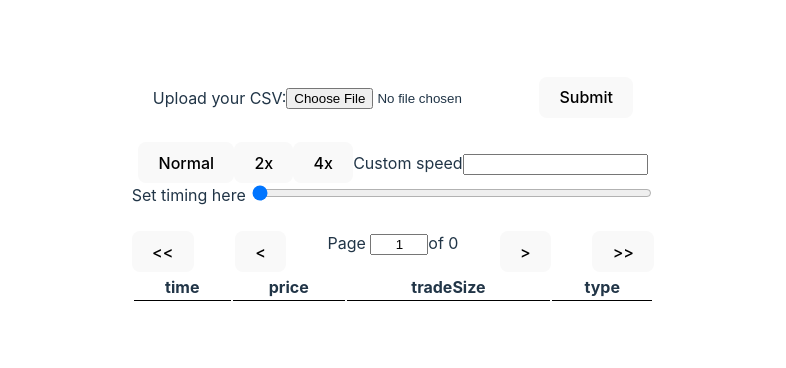
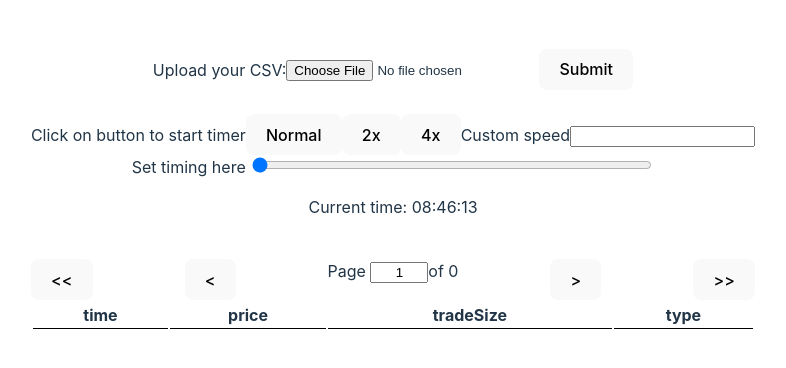
Before and after one commit to KT-man/timeAndSales-frontend, a React (Vite) app: page / in a window 1280 px wide. Shown: the part 210-578 px from the top of the page, without its empty margins (247-1033 px from the left). Built offline with nearby package versions, Linux system fonts and the light colour scheme.

Commit message:
Need to do the setInterval correctly, tie in the states and initialValues

```diff
--- a/src/components/TimelineComponent/TimelineControllerComponent/TimelineControllerComponent.tsx
+++ b/src/components/TimelineComponent/TimelineControllerComponent/TimelineControllerComponent.tsx
@@ -1,14 +1,46 @@
-import { FC } from "react";
+import { FC, useState } from "react";
 import styles from "./TimelineControllerComponent.module.css";
+import { useRecoilState } from "recoil";
+import currentTimeSelector from "@/recoilStores/timeline/currentTimeSelector";
+import incrementUnixTime from "./utils/incrementUnixTime";
 
 interface TimelineControllerComponentProps {}
 
 const TimelineControllerComponent: FC<
   TimelineControllerComponentProps
 > = () => {
+  const [activeTimer, setActiveTimer] = useState(false);
+  const [activeIntervalId, setActiveIntervalId] =
+    useState<ReturnType<typeof setInterval>>();
+  const [currentTime, setCurrentTime] = useRecoilState(currentTimeSelector);
+
+  const normalSpeedHandler = () => {
+    if (!activeTimer) {
+      const intervalId: ReturnType<typeof setInterval> = setInterval(
+        incrementUnixTime,
+        1000,
+        {
+          currentTime,
+          speed: 1,
+          setterFn: setCurrentTime,
+        }
+      );
+
+      setActiveTimer(true);
+      setActiveIntervalId(intervalId);
+      return;
+    }
+
+    setActiveTimer(false);
+    clearInterval(activeIntervalId);
+  };
+
   return (
     <div className={styles.controllerWrapper}>
-      <button type="button">Normal</button>
+      <span>Click on button to start timer</span>
+      <button type="button" onClick={normalSpeedHandler}>
+        Normal
+      </button>
       <button type="button">2x</button>
       <button type="button">4x</button>
       <label>
--- /dev/null
+++ b/src/components/TimelineComponent/TimelineControllerComponent/utils/incrementUnixTime.ts
@@ -0,0 +1,22 @@
+/**
+ * @description incrementUnixTime is a util function to start counting from current unix time
+ * and increment the time by the speed set by user
+ */
+
+import dayjs from "dayjs";
+import { SetterOrUpdater } from "recoil";
+
+function incrementUnixTime({
+  currentTime,
+  speed,
+  setterFn,
+}: {
+  currentTime: number;
+  speed: number;
+  setterFn: SetterOrUpdater<number>;
+}): void {
+  const newTime = dayjs.unix(currentTime).add(speed * 1, "seconds");
+  setterFn(newTime.unix());
+}
+
+export default incrementUnixTime;
--- /dev/null
+++ b/src/components/TimelineComponent/utils/convertUnixToTime.ts
@@ -0,0 +1,12 @@
+/**
+ * @description Util function to convert unix time to time format HH:mm:ss
+ */
+
+import dayjs from "dayjs";
+
+const convertUnixToTime = (unixTime: number): string => {
+  const stringTime = dayjs.unix(unixTime).format("HH:mm:ss");
+  return stringTime;
+};
+
+export default convertUnixToTime;
--- a/src/pages/HomePage.tsx
+++ b/src/pages/HomePage.tsx
@@ -10,15 +10,17 @@ import mockData from "@/data/InitialArray.json";
 import TimelineComponent from "@/components/TimelineComponent/TimelineComponent";
 import styles from "./HomePage.module.css";
 import TimelineStoreInterface from "@/types/TimelineStoreInterface/TimelineStoreInterface";
-import { useSetRecoilState } from "recoil";
+import { useRecoilState } from "recoil";
 import timelineStore from "@/recoilStores/timeline/timelineStore";
+import convertUnixToTime from "@/components/TimelineComponent/utils/convertUnixToTime";
 
 interface HomePageProps {}
 
 const HomePage: React.FC<HomePageProps> = () => {
   const [csvData, setCsvData] =
     useState<Array<TimeAndSalesInterface>>(mockData);
-  const setTimelineStore = useSetRecoilState(timelineStore);
+  const [timelineData, setTimelineData] = useRecoilState(timelineStore);
+  console.log(timelineData);
 
   const handleSubmit = (event: FormEvent<HTMLFormElement>) => {
     event.preventDefault();
@@ -64,7 +66,7 @@ const HomePage: React.FC<HomePageProps> = () => {
 
             // Set states
             setCsvData(taggedJsonData);
-            setTimelineStore(timelineState);
+            setTimelineData(timelineState);
           } else {
             console.log("Error with converting CSV", {
               errors: convertedData.errors,
@@ -94,7 +96,7 @@ const HomePage: React.FC<HomePageProps> = () => {
 
       <br />
       <TimelineComponent csvData={csvData} />
-
+      <p>Current time: {convertUnixToTime(timelineData.currentTime)}</p>
       <br></br>
       <div className={styles.homePageWrapper}>
         <ControlPanelComponent />
--- a/src/recoilStores/timeline/currentTimeSelector.ts
+++ b/src/recoilStores/timeline/currentTimeSelector.ts
@@ -9,7 +9,7 @@ const currentTimeSelector = selector({
     set(timelineStore, (oldValue: TimelineStoreInterface) => {
       return {
         ...oldValue,
-        pageIndex: newValue,
+        currentTime: newValue,
       } as TimelineStoreInterface;
     });
   },
```
